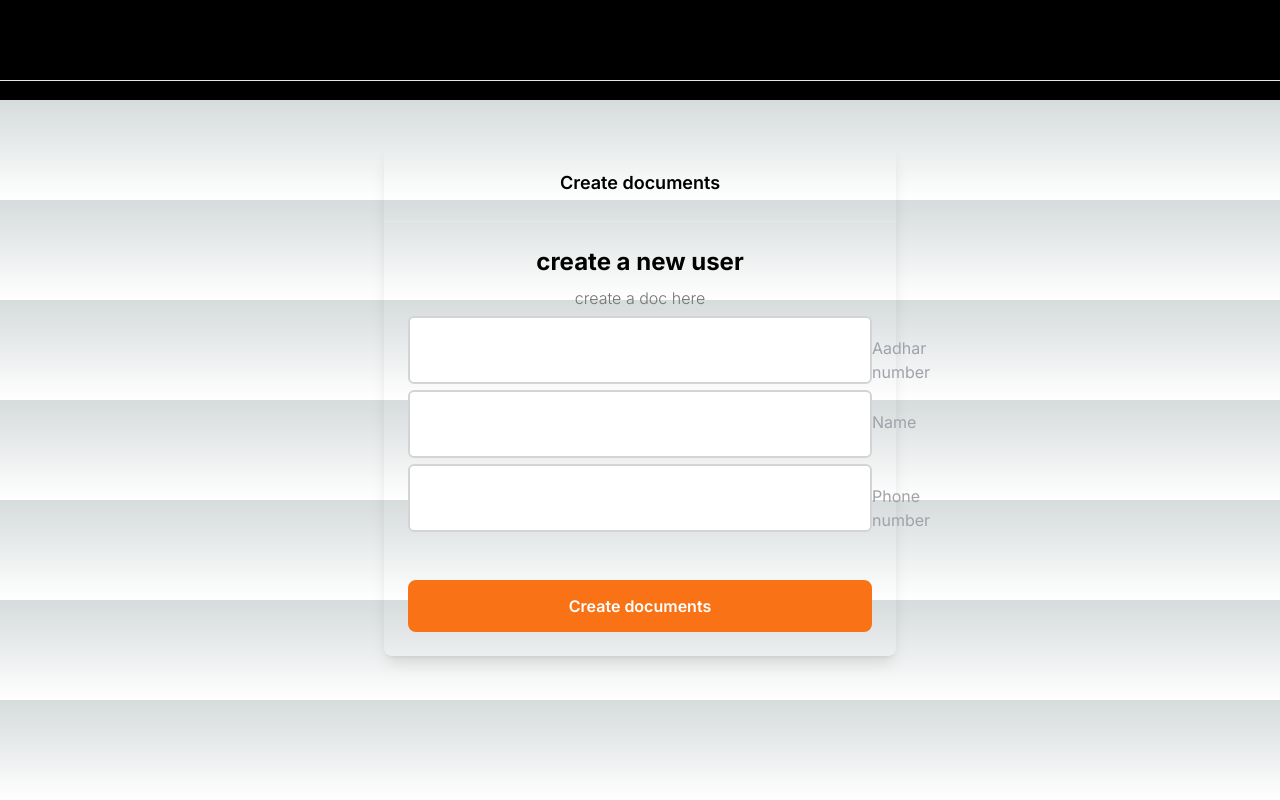
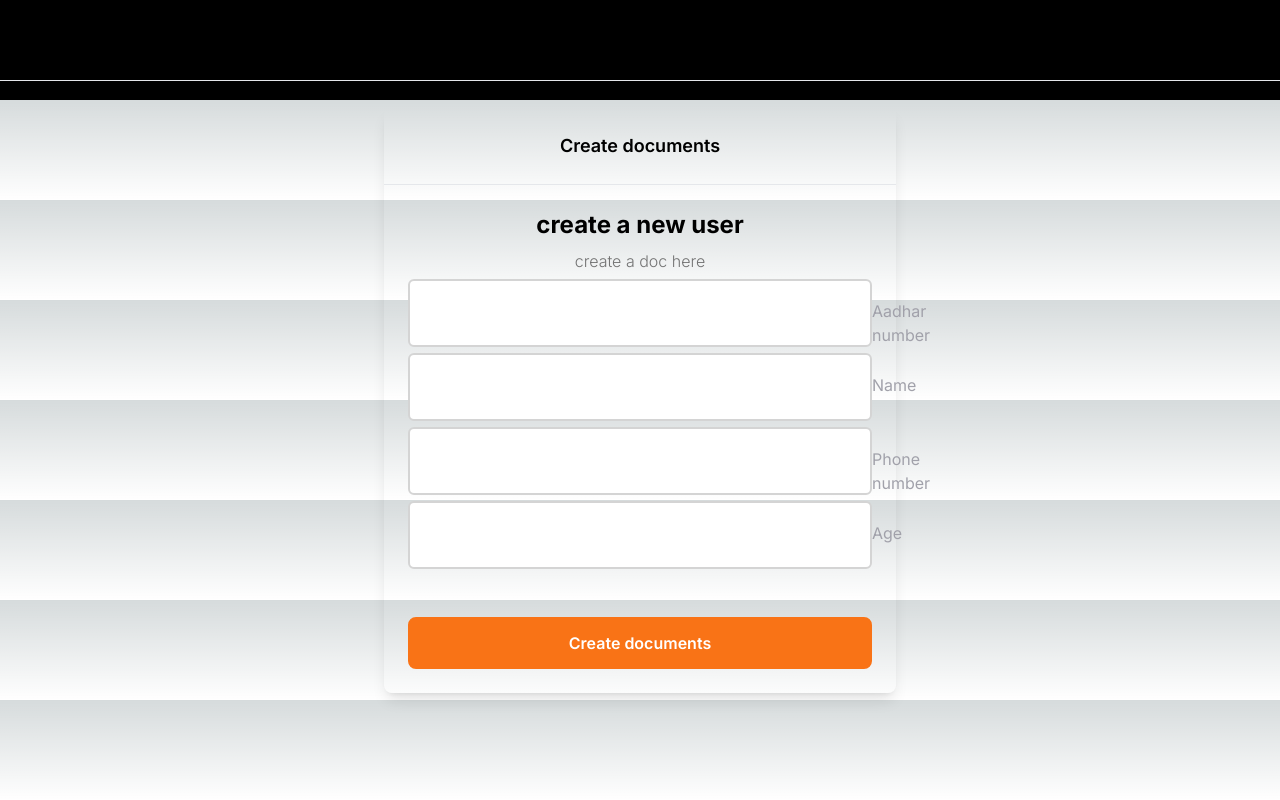
Before and after one commit to shivansh193/bc-frontend, a Next.js app: page /adduser in a window 1280 px wide. Built offline with nearby package versions, Linux system fonts and the light colour scheme.

Commit message:
something

```diff
--- a/app/adduser/Form.tsx
+++ b/app/adduser/Form.tsx
@@ -20,6 +20,7 @@ const Form = () => {
       number: "",
       phone: "",
       name: "",
+      age:""
     },
   });
 
@@ -53,7 +54,15 @@ const Form = () => {
         register={register}
         errors={errors}
         required
-      />
+      />   <Input
+      id="age"
+      type="text"
+      label="Age"
+      disabled={isLoading}
+      register={register}
+      errors={errors}
+      required
+    />
     </div>
   );
 
```
